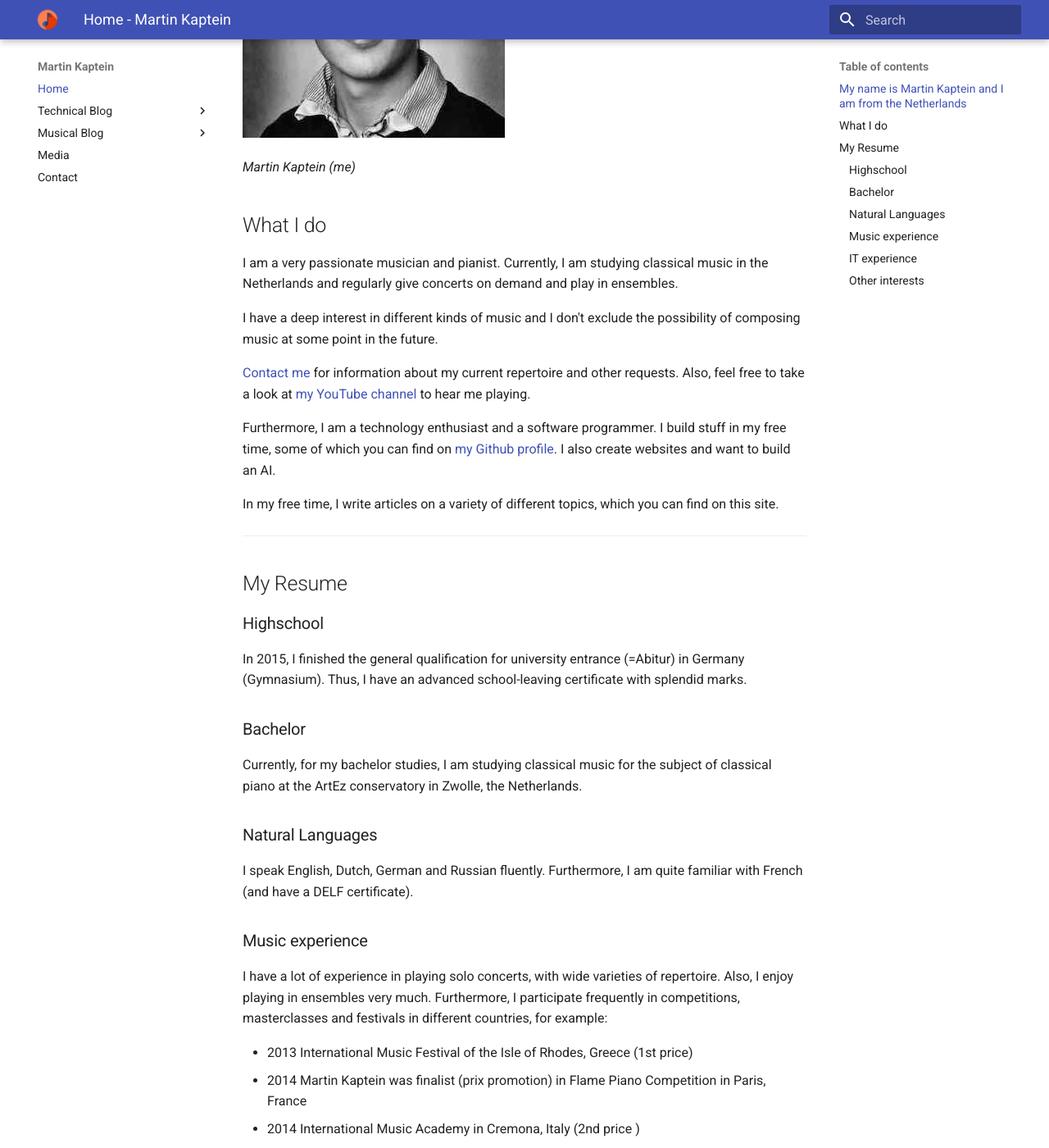
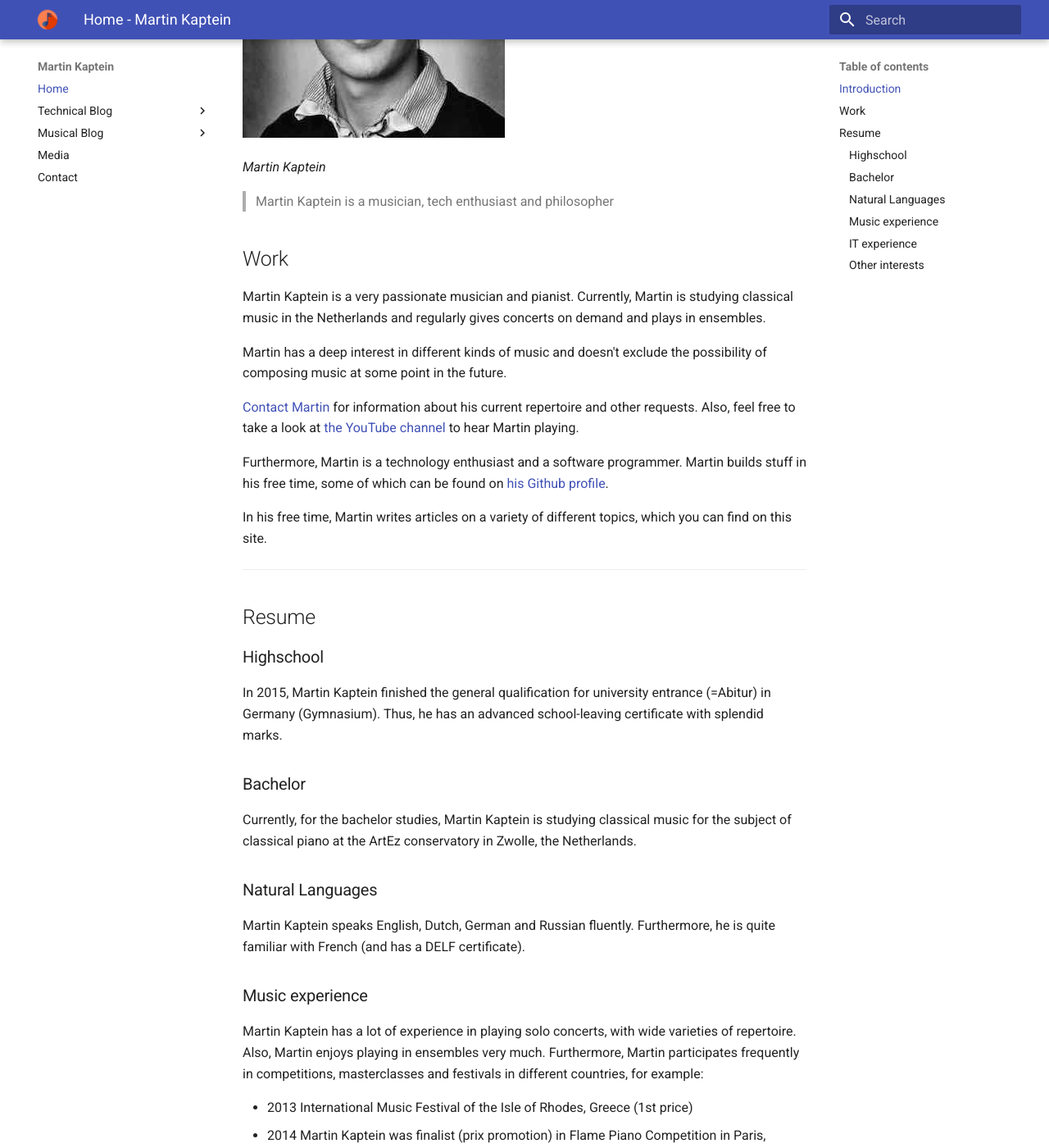
Before and after one commit to martinkaptein/my-site, an MkDocs documentation site: the page built from docs/index.md, in a window 1280 px wide and 1400 px high, scrolled down 383 px. Shown: the whole window at 82% size. Built offline with MkDocs 1.6.1 and Material for MkDocs 9.7.7, drawn with Linux system fonts in a browser that asks for light colours; old or Windows-style settings are respelled for this version of MkDocs; some of the changed text lies outside the part shown.

Commit message:
3rd person description

```diff
--- a/docs/index.md
+++ b/docs/index.md
@@ -1,46 +1,47 @@
 title: Home - Martin Kaptein
-description: My name is Martin Kaptein and I am from the Netherlands. I am a musician and pianist. Furthermore, I am a technology enthusiast and a software programmer.
+description: This is the website of Martin Kaptein. Martin Kaptein is a musician, pianist, technology enthusiast and philosopher.
 
-# Welcome to my Website!
+# Welcome to the website Martin Kaptein!
 
-## My name is Martin Kaptein and I am from the Netherlands
+## Introduction
 
 ![Portrait style picture of Martin Kaptein](images/martinkaptein_portrait.jpg)
 
-*Martin Kaptein (me)*
+*Martin Kaptein*
 
+> Martin Kaptein is a musician, tech enthusiast and philosopher
 
-## What I do
+## Work
 
-I am a very passionate musician and pianist. Currently, I am studying classical music in the Netherlands and regularly give concerts on demand and play in ensembles.
+Martin Kaptein is a very passionate musician and pianist. Currently, Martin is studying classical music in the Netherlands and regularly gives concerts on demand and plays in ensembles.
 
-I have a deep interest in different kinds of music and I don't exclude the possibility of composing music at some point in the future.
+Martin has a deep interest in different kinds of music and doesn't exclude the possibility of composing music at some point in the future.
 
-[Contact me](contact.md) for information about my current repertoire and other requests. Also, feel free to take a look at [my YouTube channel](https://www.youtube.com/channel/UCosUIzMUriRTgg60vh3EwCQ) to hear me playing.
+[Contact Martin](contact.md) for information about his current repertoire and other requests. Also, feel free to take a look at [the YouTube channel](https://www.youtube.com/channel/UCosUIzMUriRTgg60vh3EwCQ) to hear Martin playing.
 
-Furthermore, I am a technology enthusiast and a software programmer. I build stuff in my free time, some of which you can find on [my Github profile](https://github.com/martinkaptein/). I also create websites and want to build an AI.
+Furthermore, Martin is a technology enthusiast and a software programmer. Martin builds stuff in his free time, some of which can be found on [his Github profile](https://github.com/martinkaptein/).
 
-In my free time, I write articles on a variety of different topics, which you can find on this site.
+In his free time, Martin writes articles on a variety of different topics, which you can find on this site.
 
 ***
 
-## My Resume
+## Resume
 
 ### Highschool
 
-In 2015, I finished the general qualification for university entrance (=Abitur) in Germany (Gymnasium). Thus, I have an advanced school-leaving certificate with splendid marks.
+In 2015, Martin Kaptein finished the general qualification for university entrance (=Abitur) in Germany (Gymnasium). Thus, he has an advanced school-leaving certificate with splendid marks.
 
 ### Bachelor
 
-Currently, for my bachelor studies, I am studying classical music for the subject of classical piano at the ArtEz conservatory in Zwolle, the Netherlands.
+Currently, for the bachelor studies, Martin Kaptein is studying classical music for the subject of classical piano at the ArtEz conservatory in Zwolle, the Netherlands.
 
 ### Natural Languages
 
-I speak English, Dutch, German and Russian fluently. Furthermore, I am quite familiar with French (and have a DELF certificate).
+Martin Kaptein speaks English, Dutch, German and Russian fluently. Furthermore, he is quite familiar with French (and has a DELF certificate).
 
 ### Music experience
 
-I have a lot of experience in playing solo concerts, with wide varieties of repertoire. Also, I enjoy playing in ensembles very much. Furthermore, I participate frequently in competitions, masterclasses and festivals in different countries, for example:
+Martin Kaptein has a lot of experience in playing solo concerts, with wide varieties of repertoire. Also, Martin enjoys playing in ensembles very much. Furthermore, Martin participates frequently in competitions, masterclasses and festivals in different countries, for example:
 
 - 2013 International Music Festival of the Isle of Rhodes, Greece (1st price)
 - 2014 Martin Kaptein was finalist (prix promotion) in Flame Piano Competition in Paris, France
@@ -53,11 +54,11 @@ I have a lot of experience in playing solo concerts, with wide varieties of repe
 
 ### IT experience
 
-I have experience with a wide variety of different technologies, especially Javascript and Python.
-Also, I have extended knowledge of [Wordpress](https://wordpress.com/) and Static Site Generators (such as [jekyll](https://jekyllrb.com/) or [hugo](https://gohugo.io/)).
-By the way, I have even [written my own static site generator](blog/pythoncms.md) in Python which you can find [here](blog/pythoncms.md).
+Martin Kaptein has experience with a wide variety of different technologies, especially Javascript and Python.
+Also, Martin has extended knowledge of [Wordpress](https://wordpress.com/) and Static Site Generators (such as [jekyll](https://jekyllrb.com/) or [hugo](https://gohugo.io/)).
+By the way, Martin has [written his own static site generator](blog/pythoncms.md) in Python which you can find [here](blog/pythoncms.md).
 
-Besides that, I am familiar with:
+Besides that, Martin Kaptein is familiar with:
 
 - [Creating websites](contact.md)
 - PHP & MySQL
@@ -66,8 +67,8 @@ Besides that, I am familiar with:
 - Bash
 - UNIX stuff
 
-Furhermore, I have a very profound interest for Artificial Inteligence, Deep Neural Networks and convolutional neural networks.
+Furhermore, Martin Kaptein has a very profound interest for Artificial Inteligence.
 
 ### Other interests
 
-I read a lot of books and like to take pictures. For latter, I suggest to head to my Instagram [@martinkaptein](https://www.instagram.com/martinkaptein/).
+In his free time Martin Kaptein is a philosopher, reads a lot and likes to take pictures. For latter, it is suggested to head to his Instagram [@martinkaptein](https://www.instagram.com/martinkaptein/).
--- a/mkdocs.yml
+++ b/mkdocs.yml
@@ -18,7 +18,7 @@ pages:
 
 site_description: 'This is the website of Martin Kaptein.'
 site_author: 'Martin Kaptein'
-site_url: 'https://www.martinkaptein.com/'
+site_url: 'https://www.martinkaptein.com'
 site_favicon: 'images/favicon.ico'
 
 # Repository
```
Also changed, not shown: README.md (+10 -1 lines), docs/contact.md (+1 -1 lines).
